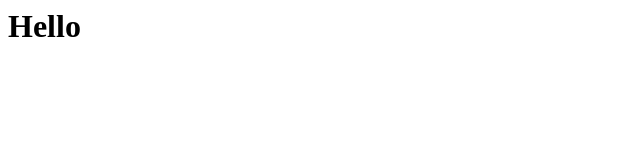
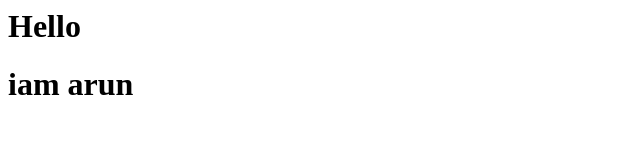
Before and after one commit to arunmaticz/branch2, a plain HTML site: page index.html in a window 1280 px wide. Shown: the whole page, without its empty margins (0-640 px from the left). Drawn offline with Linux system fonts and the light colour scheme.

Commit message:
MSG added

```diff
--- a/index.html
+++ b/index.html
@@ -1 +1,3 @@
 <h1>Hello</h1>
+
+<h1>iam arun</h1>
```
